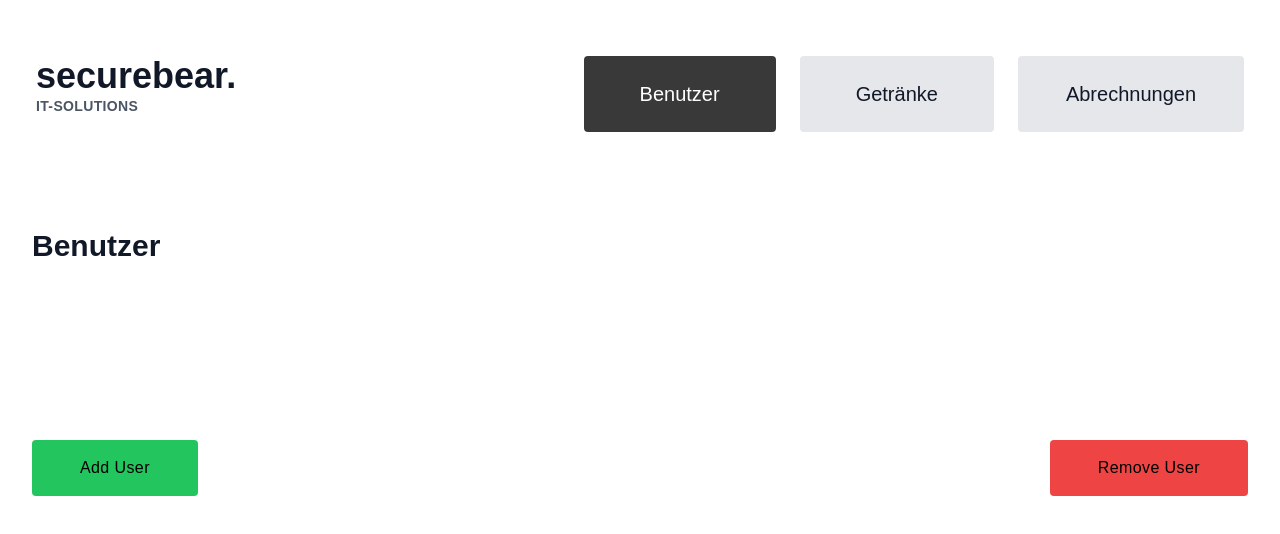
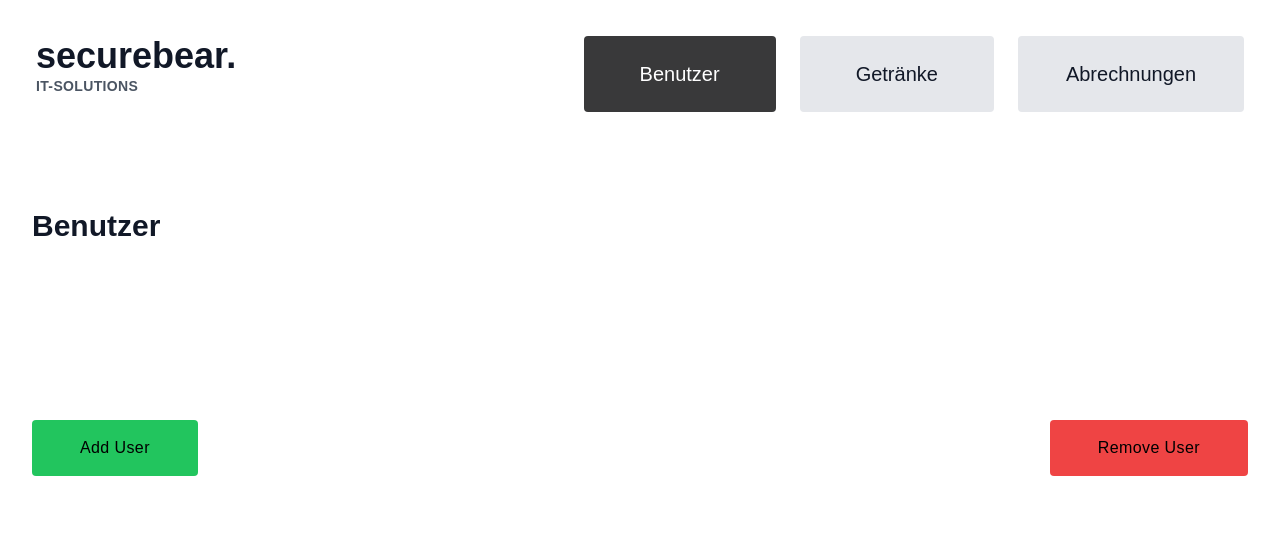
Before and after one commit to Chebbo314/securebear-IMS, a Next.js app in the folder securebear-ims/: page / in a window 1280 px wide. Shown: the top 534 px of the page. Built offline with nearby package versions, Linux system fonts and the light colour scheme.

Commit message:
enhance ui update

```diff
--- a/securebear-ims/src/components/InventoryManagementSystem.js
+++ b/securebear-ims/src/components/InventoryManagementSystem.js
@@ -188,7 +188,7 @@ const PaymentSystem = () => {
 
   return (
     <div className="p-4 max-w-8xl mx-auto bg-white shadow-lg text-gray-900 min-h-screen">
-      <header className="flex justify-between mb-10 mt-10 mr-5 ml-5">
+      <header className="flex justify-between mb-10 mt-5 mr-5 ml-5">
         <div className="">
           <h1 className="text-4xl font-bold text-gray-900">securebear.</h1>
           <p className="text-sm justify-end font-semibold text-gray-600 tracking-wide">IT-SOLUTIONS</p>
@@ -329,7 +329,7 @@ const PaymentSystem = () => {
       {/* Drink View */}
       {view === 'drinks' && (
         <div>
-          <h2 className="text-3xl font-semibold mb-20 mr-5 ml-5">Getränke</h2>
+          <h2 className="text-3xl font-semibold mb-10 mr-5 ml-5">Getränke</h2>
           <div className="text-xl grid grid-cols-2 gap-10 mr-auto ml-auto max-w-4xl">
             {drinks.map((drink) => (
               <button
```
